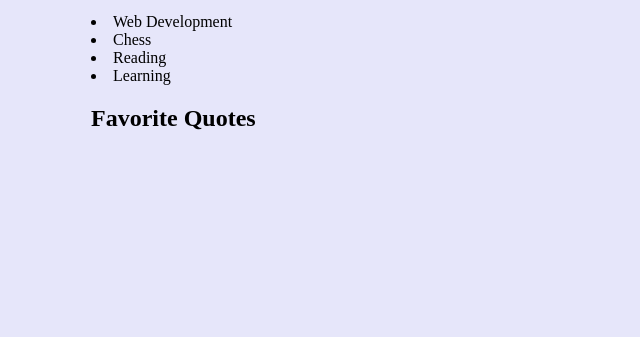
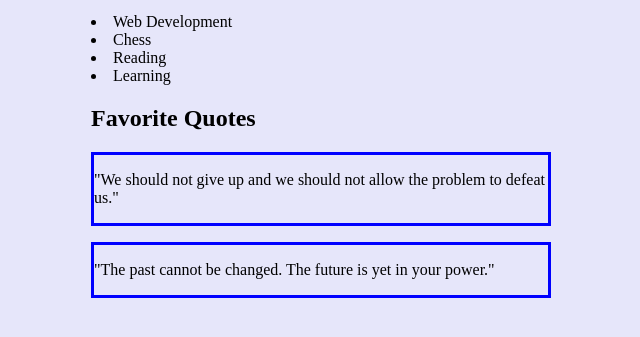
Before and after one commit to 22Saranya/html-demo, a plain HTML site: page index.html in a window 1280 px wide. Shown: the part 87-424 px from the top of the page, without its empty margins (299-939 px from the left). Drawn offline with Linux system fonts and the light colour scheme.

Commit message:
completed assignment

```diff
--- a/ex1.html
+++ b/index.html
@@ -6,6 +6,14 @@
 {
 	margin: auto;
 	width:  500px;
+}
+#xyz
+{
+border-style: solid;
+border-color: blue;
+text-align:center
+padding: 5px;
+margin-left:0px;
 }
 </style>
 </head>
@@ -20,6 +28,16 @@
 <li> Learning </li>
 </ul>
  <h2> Favorite Quotes </h2>
- </div>
+<blockquote id="xyz">
+<p>
+"We should not give up and we should not allow the problem to defeat us."
+</p>
+</blockquote>
+<blockquote id="xyz">
+<p>
+"The past cannot be changed. The future is yet in your power."
+</p>
+</blockquote>
+</div>
  </body>
  </html>
```
